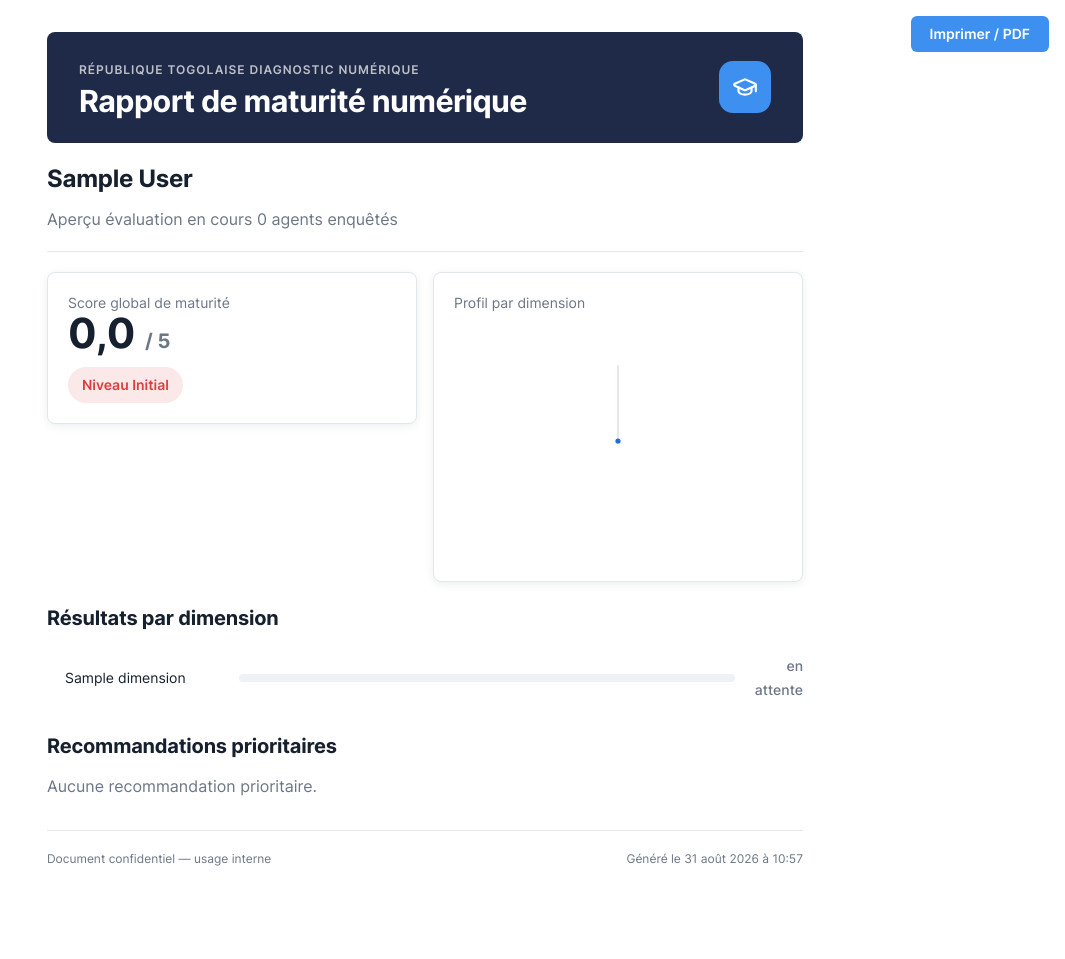
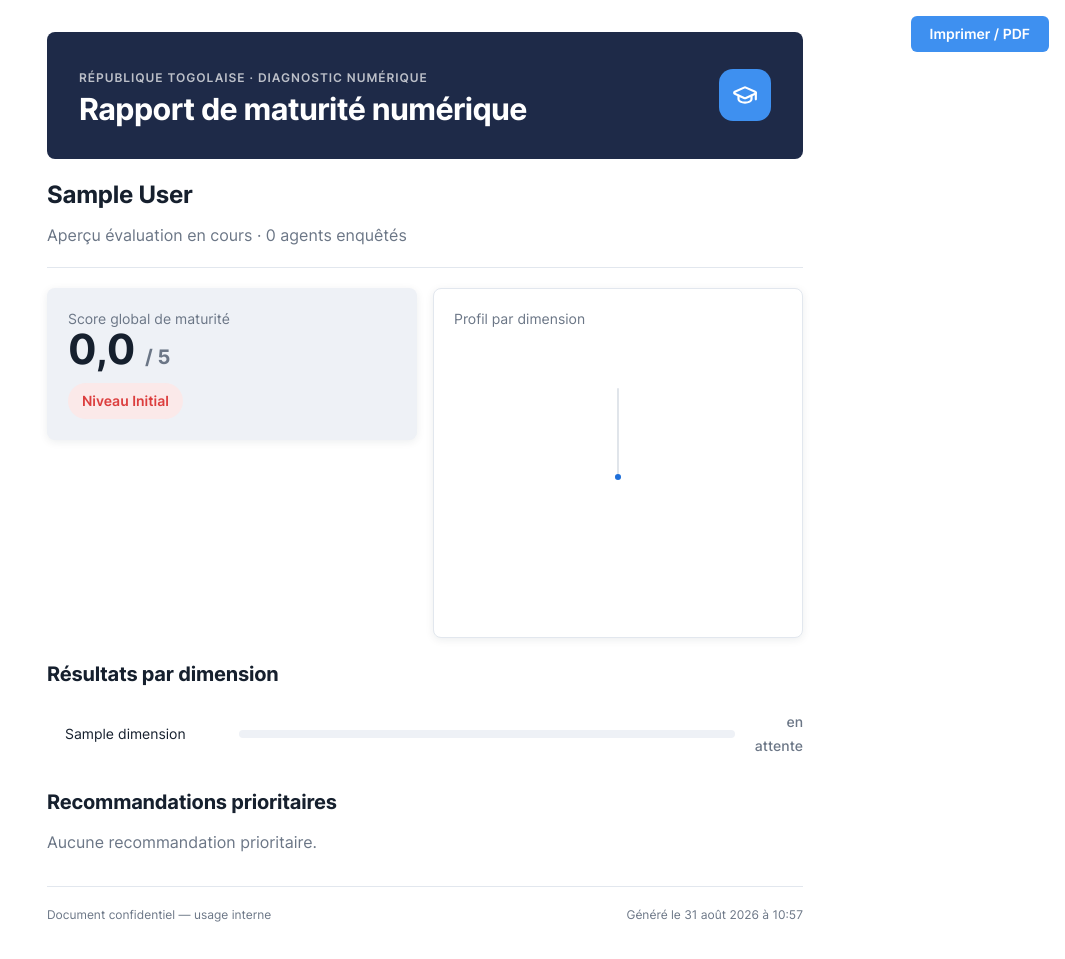
Before and after one commit to feliciadesouza/maturite_numerique, a Django app: page /administrations/1/rapport/ in a window 1280 px wide. Shown: the whole page, without its empty margins (215-1280 px from the left). Before the commit the page ends 866 px from the top, so only its background shows below. Run offline with Django 5.2, Linux system fonts and the light colour scheme; a user stored in the database is signed in; tables that the repository leaves empty hold one stand-in row (values such as "Sample post"); data that the repository does not hold is empty.

Commit message:
fix(rapport): finitions maquette (fond blanc, cartes, bandeau, separateurs)
- Fond blanc force (html/body/.rapport) — un liseré gris restait sous le pied.
- Bandeau : padding vertical remis a sp-8 (bandeau plus haut, comme la maquette).
- Carte de gauche : fond gris sans bordure ; carte radar : blanche bordee.
- Radar agrandi (max-width 280).
- Separateur « · » retabli dans l'eyebrow et la ligne meta du RAPPORT
  uniquement (le reste de l'appli garde le retrait de la PR #35), pour
  coller a la maquette.

```diff
--- a/maturite_numerique/core/templates/app/dsi/rapport.html
+++ b/maturite_numerique/core/templates/app/dsi/rapport.html
@@ -9,9 +9,9 @@
   <link rel="stylesheet" href="{% static 'css/app.css' %}">
   <style>
     @page { size: A4; margin: 12mm; }
-    body, .rapport { background: #fff; }
+    html, body, .rapport { background: #fff !important; }
     .rapport { max-width: 820px; margin: 0 auto; padding: var(--sp-8); }
-    .rapport__band { background: var(--navy); color: #fff; padding: var(--sp-6) var(--sp-8);
+    .rapport__band { background: var(--navy); color: #fff; padding: var(--sp-8);
       border-radius: var(--r-card); display: flex; justify-content: space-between; align-items: center; }
     .rapport__band .eyebrow { color: rgba(255,255,255,0.7); }
     .rapport__band h1 { color: #fff; margin-top: 4px; font-size: 1.9rem; line-height: 1.15;
@@ -22,7 +22,8 @@
     .rapport section { margin-top: var(--sp-5); }
     .rapport h2 { font-size: var(--fs-h3); margin-bottom: var(--sp-3); }
     .rapport .card { padding: var(--sp-5); }
-    .rapport .radar-svg { max-width: 240px; }
+    .rapport .dash-grid > .card:first-child { background: var(--surface-alt); border-color: transparent; }
+    .rapport .radar-svg { max-width: 280px; }
     .rapport .dimbar__fill { border-radius: var(--r-pill); }
     .rapport__rule { border: 0; border-top: 1px solid var(--border); margin: var(--sp-5) 0 0; }
     .rapport .reco-item { align-items: center; }
@@ -40,7 +41,7 @@
   <div class="rapport">
     <div class="rapport__band">
       <div>
-        <span class="eyebrow">République togolaise Diagnostic numérique</span>
+        <span class="eyebrow">République togolaise · Diagnostic numérique</span>
         <h1>Rapport de maturité numérique</h1>
       </div>
       <span class="mark">{% include "components/_icon.html" with name="graduation-cap" %}</span>
@@ -49,9 +50,9 @@
     <section>
       <h2 style="font-size: var(--fs-h2);">{{ administration.nom }}</h2>
       <p class="text-muted">
-        {% if resultat.evaluation %}Évaluée le {{ resultat.evaluation.date_cloture|date:"j F Y" }}
-          Questionnaire {% if resultat.evaluation.version_formulaire_a %}v{{ resultat.evaluation.version_formulaire_a.numero_version }}{% endif %}
-        {% else %}Aperçu évaluation en cours {% endif %}
+        {% if resultat.evaluation %}Évaluée le {{ resultat.evaluation.date_cloture|date:"j F Y" }} ·
+          Questionnaire {% if resultat.evaluation.version_formulaire_a %}v{{ resultat.evaluation.version_formulaire_a.numero_version }} · {% endif %}
+        {% else %}Aperçu évaluation en cours · {% endif %}
         {{ total_agents }} agent{{ total_agents|pluralize }} enquêté{{ total_agents|pluralize }}
       </p>
       <hr class="rapport__rule">
```
